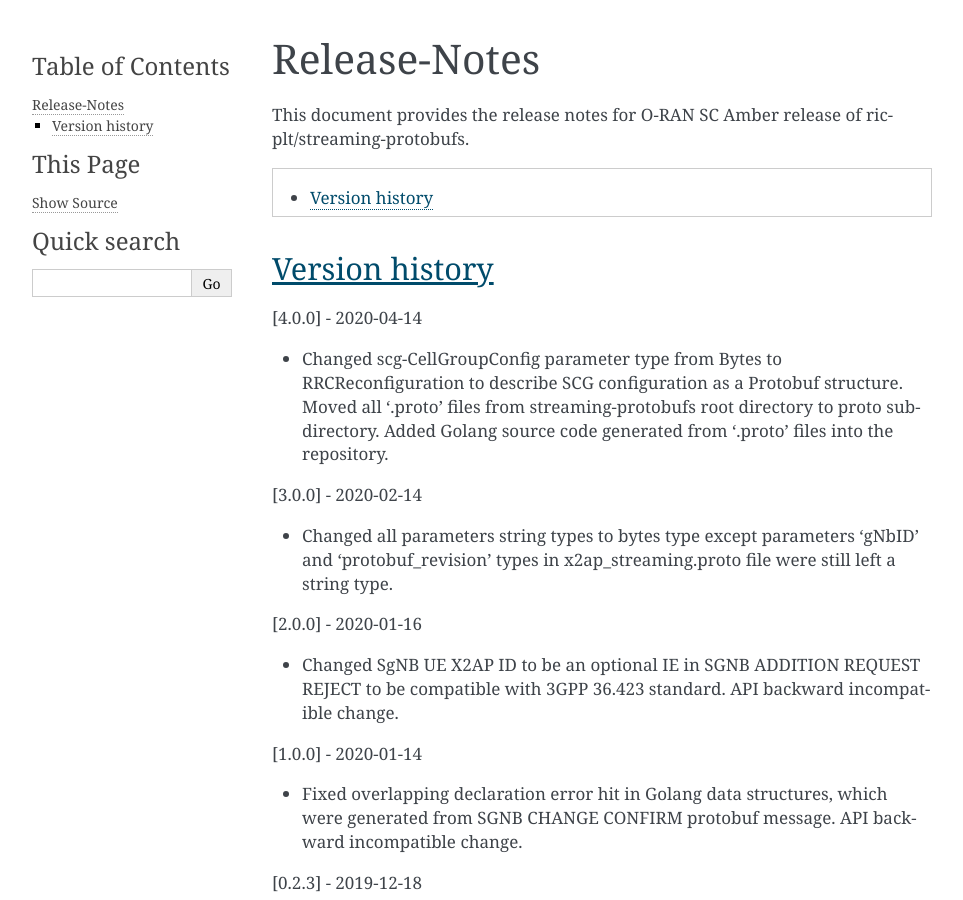
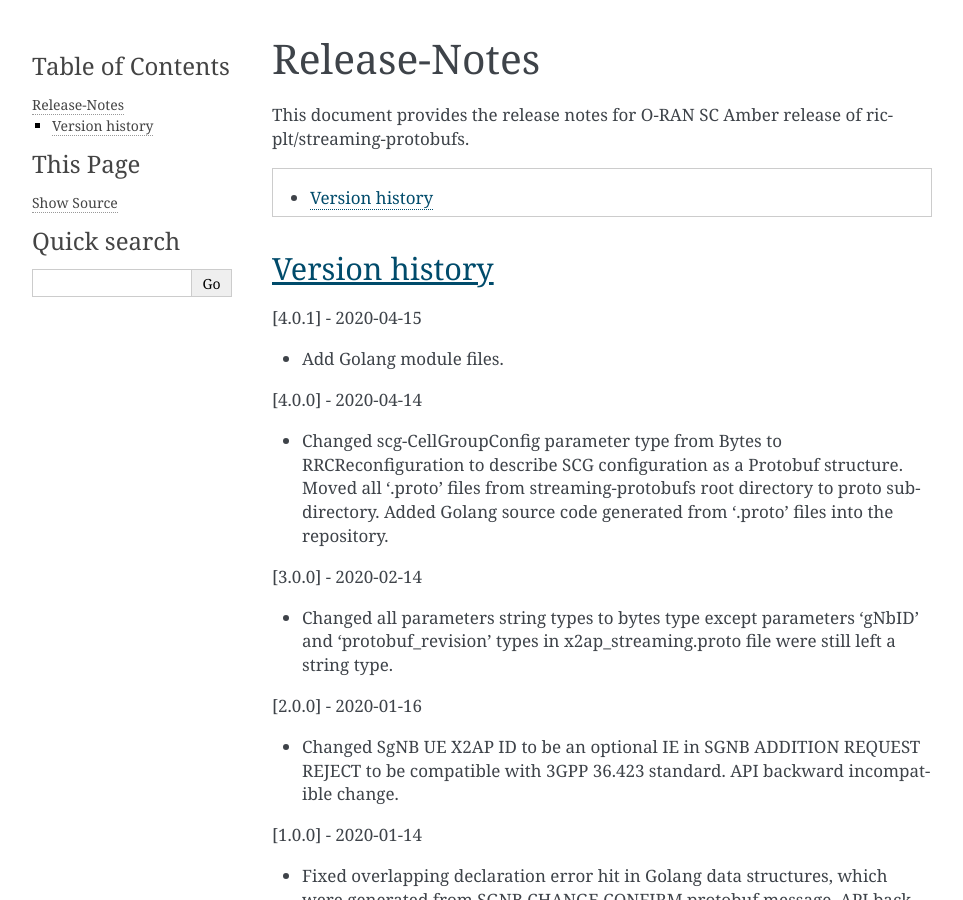
Before and after one commit to o-ran-sc/ric-plt-streaming-protobufs, a Sphinx documentation site: the page built from docs/release-notes.rst, in a window 1280 px wide and 900 px high. Shown: the whole window, without its empty margins (148-1111 px from the left). Built offline with Sphinx 7.4.7, drawn with Linux system fonts in a browser that asks for light colours.

Commit message:
Add Golang module files
Add Golang module files and hence update version to v4.0.1.

Signed-off-by: Timo Tietavainen <timo.tietavainen@nokia.com>
Change-Id: Iff293cb5ac0d2c000a0f93aeab935bc8564639d9

```diff
--- a/docs/release-notes.rst
+++ b/docs/release-notes.rst
@@ -30,6 +30,10 @@ ric-plt/streaming-protobufs.
 
 Version history
 ---------------
+
+[4.0.1] - 2020-04-15
+
+* Add Golang module files.
 
 [4.0.0] - 2020-04-14
 
```
Also changed, not shown: 3 other files.
